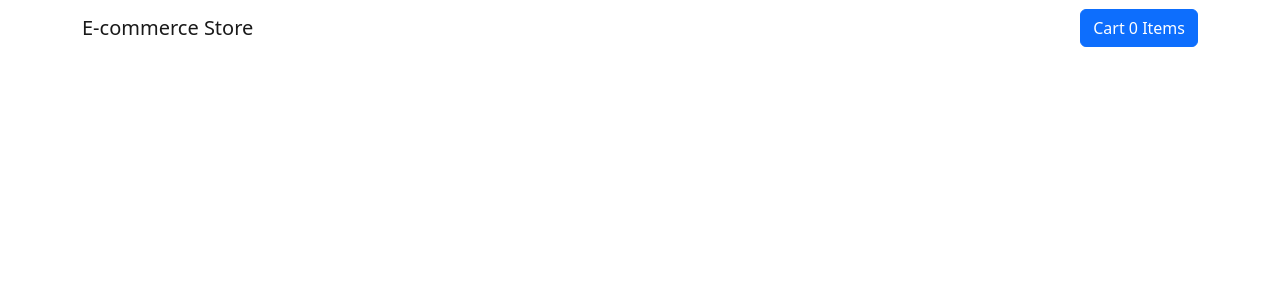
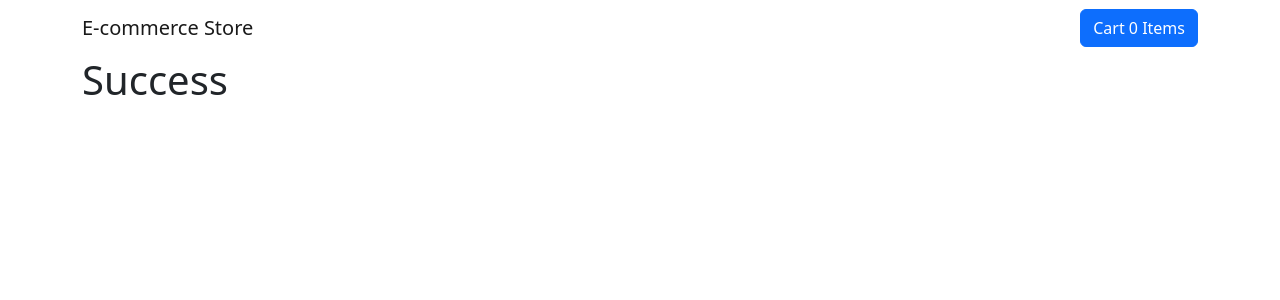
Before and after one commit to boolfalse/react-stripe-shopping-cart, a React (Create React App) app: page /success in a window 1280 px wide. Shown: the top 300 px of the page. Built offline with nearby package versions, Linux system fonts and the light colour scheme.

Commit message:
initial routing

```diff
--- a/src/App.js
+++ b/src/App.js
@@ -3,11 +3,22 @@ import 'bootstrap/dist/css/bootstrap.min.css';
 import React from "react";
 import NavbarComponent from "./components/NavbarComponent";
 import {Container} from "react-bootstrap";
+import {BrowserRouter, Route, Routes} from "react-router-dom";
+import Store from "./pages/Store";
+import Success from "./pages/Success";
+import Cancel from "./pages/Cancel";
 
 function App() {
     return (
         <Container>
             <NavbarComponent />
+            <BrowserRouter>
+                <Routes>
+                    <Route index element={<Store />} />
+                    <Route path='success' element={<Success />} />
+                    <Route path='cancel' element={<Cancel />} />
+                </Routes>
+            </BrowserRouter>
         </Container>
     );
 }
--- /dev/null
+++ b/src/pages/Cancel.js
@@ -0,0 +1,10 @@
+
+import React from 'react';
+
+export default function Cancel() {
+    return (
+        <div>
+            <h1>Cancel</h1>
+        </div>
+    );
+}
--- /dev/null
+++ b/src/pages/Store.js
@@ -0,0 +1,10 @@
+
+import React from 'react';
+
+export default function Store() {
+    return (
+        <div>
+            <h1>Store</h1>
+        </div>
+    );
+}
--- /dev/null
+++ b/src/pages/Success.js
@@ -0,0 +1,10 @@
+
+import React from 'react';
+
+export default function Success() {
+    return (
+        <div>
+            <h1>Success</h1>
+        </div>
+    );
+}
```
